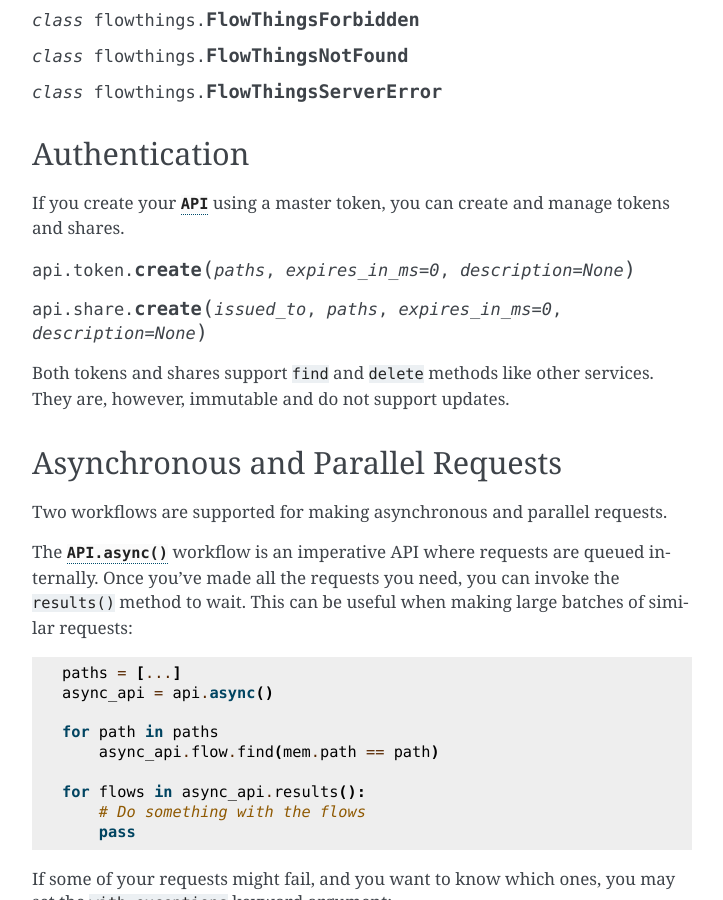
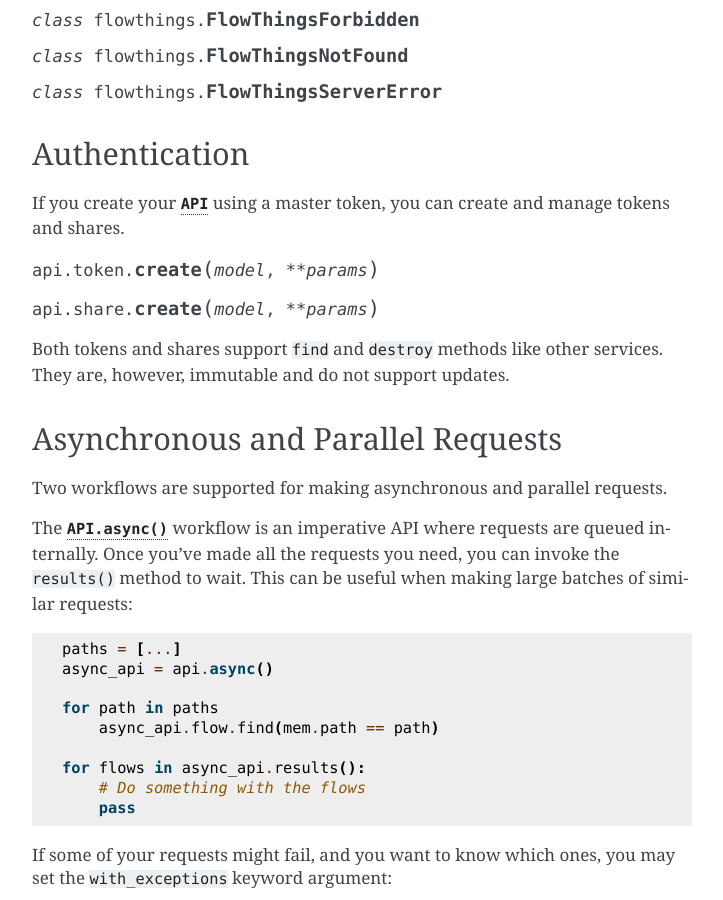
Before and after one commit to flowthings/python-client, a Sphinx documentation site: the page built from docs/index.rst, in a window 1280 px wide and 900 px high, scrolled down 5376 px. Shown: the whole window, without its empty margins (388-1111 px from the left). Built offline with Sphinx 7.4.7, drawn with Linux system fonts in a browser that asks for light colours.

Commit message:
Change signature of token/share create

```diff
--- a/docs/index.html
+++ b/docs/index.html
@@ -485,15 +485,15 @@ server instead of the entire model.</p>
 manage tokens and shares.</p>
 <dl class="function">
 <dt id="flowthings.api.token.create">
-<tt class="descclassname">api.token.</tt><tt class="descname">create</tt><big>(</big><em>paths</em>, <em>expires_in_ms=0</em>, <em>description=None</em><big>)</big><a class="headerlink" href="#flowthings.api.token.create" title="Permalink to this definition">¶</a></dt>
+<tt class="descclassname">api.token.</tt><tt class="descname">create</tt><big>(</big><em>model</em>, <em>**params</em><big>)</big><a class="headerlink" href="#flowthings.api.token.create" title="Permalink to this definition">¶</a></dt>
 <dd></dd></dl>
 
 <dl class="function">
 <dt id="flowthings.api.share.create">
-<tt class="descclassname">api.share.</tt><tt class="descname">create</tt><big>(</big><em>issued_to</em>, <em>paths</em>, <em>expires_in_ms=0</em>, <em>description=None</em><big>)</big><a class="headerlink" href="#flowthings.api.share.create" title="Permalink to this definition">¶</a></dt>
+<tt class="descclassname">api.share.</tt><tt class="descname">create</tt><big>(</big><em>model</em>, <em>**params</em><big>)</big><a class="headerlink" href="#flowthings.api.share.create" title="Permalink to this definition">¶</a></dt>
 <dd></dd></dl>
 
-<p>Both tokens and shares support <tt class="docutils literal"><span class="pre">find</span></tt> and <tt class="docutils literal"><span class="pre">delete</span></tt> methods like other
+<p>Both tokens and shares support <tt class="docutils literal"><span class="pre">find</span></tt> and <tt class="docutils literal"><span class="pre">destroy</span></tt> methods like other
 services.  They are, however, immutable and do not support updates.</p>
 </div>
 <div class="section" id="asynchronous-and-parallel-requests">
--- a/docs/index.rst
+++ b/docs/index.rst
@@ -293,16 +293,11 @@ Authentication
 If you create your :py:class:`API` using a master token, you can create and
 manage tokens and shares.
 
-.. py:function:: api.token.create(paths, \
-                                  expires_in_ms=0, \
-                                  description=None)
+.. py:function:: api.token.create(model, **params)
 
-.. py:function:: api.share.create(issued_to, \
-                                  paths, \
-                                  expires_in_ms=0, \
-                                  description=None)
+.. py:function:: api.share.create(model, **params)
 
-Both tokens and shares support ``find`` and ``delete`` methods like other
+Both tokens and shares support ``find`` and ``destroy`` methods like other
 services.  They are, however, immutable and do not support updates.
 
 .. _async-and-parallel:
```
Also changed, not shown: docs/_sources/index.txt (+3 -8 lines), tests.py (+11 -2 lines), docs/searchindex.js, 3 other files.
